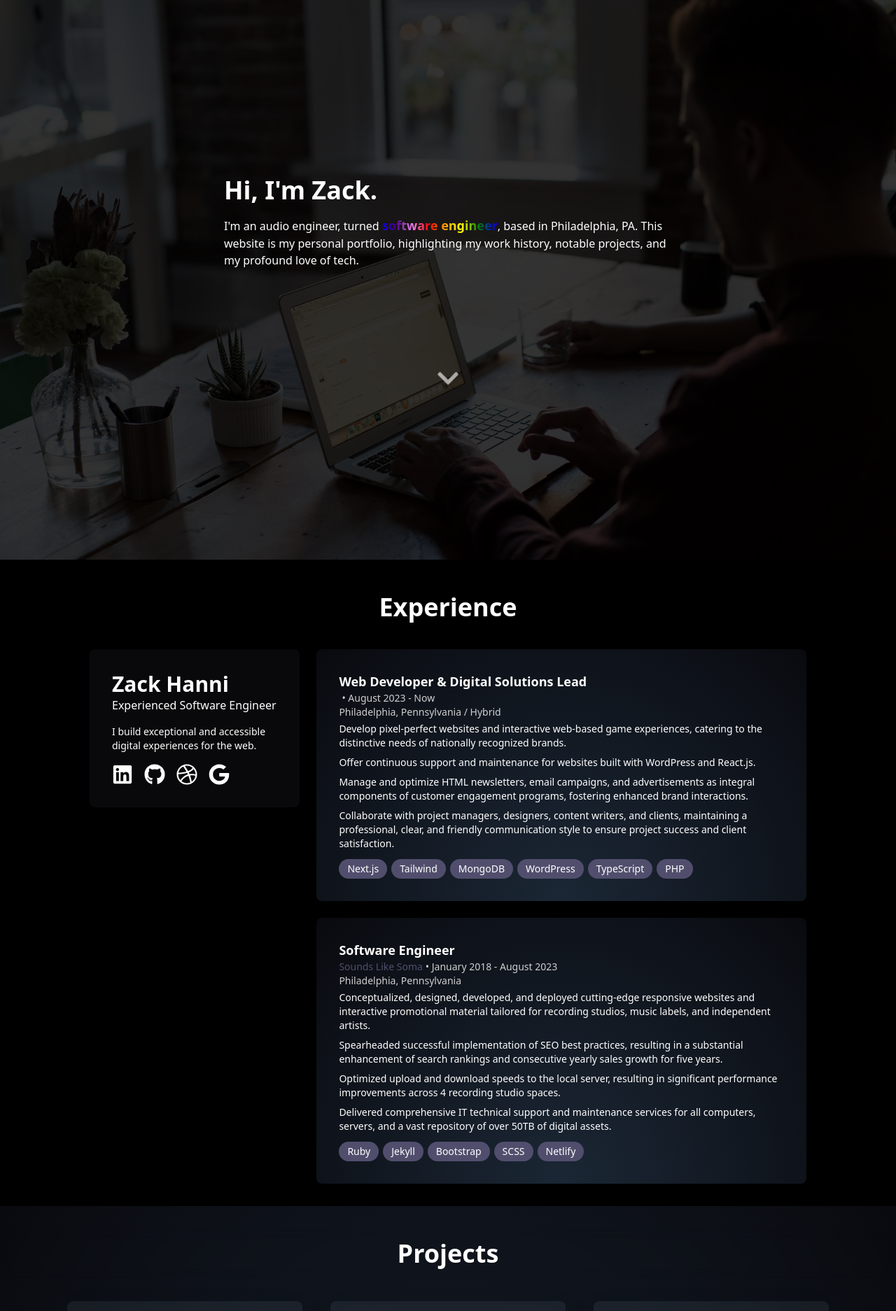
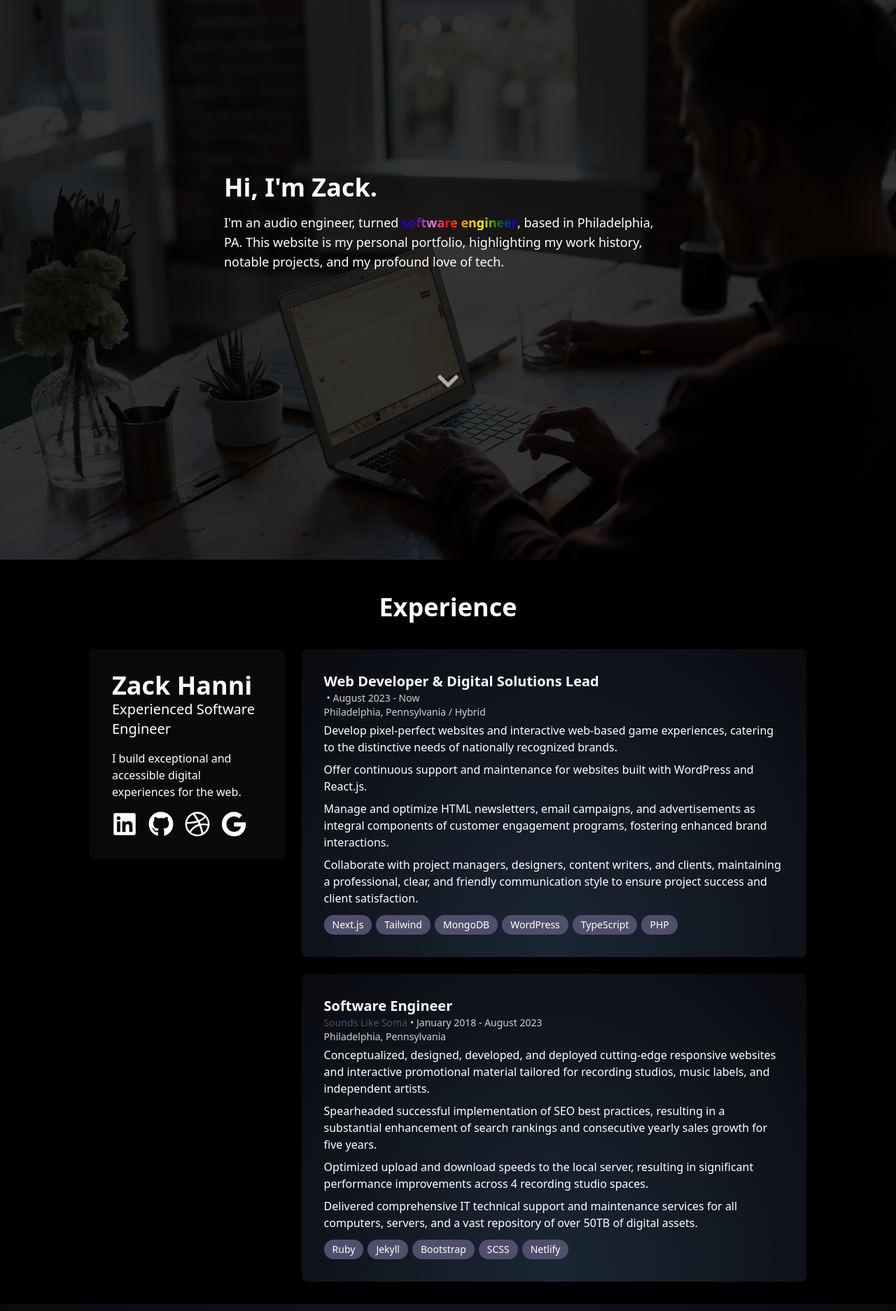
Before and after one commit to zackhanni/zachary.works, a Next.js app: page / in a window 1280 px wide. Shown: the top 1874 px of the page at 70% size. Built offline with nearby package versions, Linux system fonts and the light colour scheme.

Commit message:
increase text size, adjust max-width

```diff
--- a/app/components/About.tsx
+++ b/app/components/About.tsx
@@ -39,7 +39,7 @@ export default function About() {
               className="radial-gradient p-4 sm:p-8
         mt-6 rounded-lg backdrop-blur"
             >
-              <p className="text-3xl font-bold">More About Me</p>
+              <h3 className="text-3xl font-bold">More About Me</h3>
               <p className="py-6">
                 I am eager to contribute my skills and expertise to a dynamic
                 team of motivated professionals dedicated to developing
--- a/app/components/Experience.tsx
+++ b/app/components/Experience.tsx
@@ -15,16 +15,16 @@ export default function Experience() {
         </h2>
         <div className="flex md:max-w-[90%] xl:max-w-[80%] 2xl:max-w-[60%] ">
           <ZackFLoatingCard />
-          <div className="">
+          <div className=" max-w-screen-md">
             {WorkData.map((job) => {
               return (
                 <div
                   key={job.company}
                   className="bg-slate-800/20 p-4 sm:p-8
-        mt-6 rounded-lg radial-gradient backdrop-blur text-sm"
+        mt-6 rounded-lg radial-gradient backdrop-blur"
                 >
-                  <p className="text-lg font-semibold">{job.title}</p>
-                  <div className="text-sm flex text-white/80">
+                  <p className="text-xl font-semibold">{job.title}</p>
+                  <div className=" flex text-white/80 text-sm">
                     <p className="text-[#514E6D] mr-1">{job.company}</p>
                     <p>{job.dateRange}</p>
                   </div>
--- a/app/components/Footer.tsx
+++ b/app/components/Footer.tsx
@@ -5,13 +5,8 @@ import Button from "./Button";
 
 export default function Footer() {
   return (
-    <div className="flex flex-col items-center text-sm mt-16">
+    <div className="flex flex-col items-center mt-16">
       <SocialMedia />
-      {/* <Button
-        name="Resume"
-        password={false}
-        link="https://docs.google.com/document/d/1SzLNz6jHUPfvxQVEV21YptKuoyBZ6UFzQjmPckXFGQY/edit?usp=drive_link"
-      /> */}
       <p className="py-8 max-w-md">
         This website was designed in{" "}
         <a
--- a/app/components/Hero.tsx
+++ b/app/components/Hero.tsx
@@ -17,7 +17,7 @@ function Hero() {
         />
         <div className="px-8 sm:px-16 lg:px-0 absolute md:-translate-x-1/2 -translate-y-1/2 top-1/2 md:left-1/2 text-white max-w-[1200]">
           <p className="text-4xl font-bold">Hi, I&apos;m Zack.</p>
-          <p className="pt-4">
+          <p className="pt-4 text-lg">
             I&apos;m an audio engineer, turned{" "}
             <span id="rainbow" className="font-semibold text-lg">
               software engineer
--- a/app/components/Projects.tsx
+++ b/app/components/Projects.tsx
@@ -17,7 +17,7 @@ function Projects() {
         Projects
       </h2>
 
-      <ul className="card-container min-w-[50%] max-w-[95%] md:max-w-[85%] 2xl:max-w-[60%] m-auto grid gap-10 grid-cols-1 md:grid-cols-2 lg:grid-cols-3 py-8 overflow-hidden ">
+      <ul className="card-container m-auto grid gap-10 grid-cols-1 sm:grid-cols-2 lg:grid-cols-3  overflow-hidden">
         {ProjectsData.map((project) => {
           // eslint-disable-next-line react-hooks/rules-of-hooks
           const { ref, inView } = useInView({
@@ -27,7 +27,7 @@ function Projects() {
 
           return (
             <li
-              className={`card bg-slate-400/10  backdrop-blur p-4 rounded-lg shadow-2xl ${
+              className={`card bg-slate-400/10 w-[300px] backdrop-blur p-4 rounded-lg shadow-2xl ${
                 inView ? "show" : "hide"
               }`}
               key={project.title}
--- a/app/components/SocialMedia.tsx
+++ b/app/components/SocialMedia.tsx
@@ -7,7 +7,7 @@ export default function SocialMedia() {
       {SocialData.map((social) => {
         return (
           <Link key={social.label} href={social.href} target="_blank">
-            <div className="pr-4 text-3xl hover:text-[#514E6D] duration-300">
+            <div className="pr-4 text-4xl hover:text-[#514E6D] duration-300">
               {social.icon}
             </div>
           </Link>
--- a/app/components/ZackFloatingCard.tsx
+++ b/app/components/ZackFloatingCard.tsx
@@ -7,9 +7,9 @@ import { Tilt } from "react-tilt";
 export default function ZackFLoatingCard() {
   return (
     <Tilt className="hidden lg:flex flex-col sticky top-24 w-1/2 h-fit justify-start text-white rounded-lg mt-6 mr-6 p-8 bg-zinc-950">
-      <h2 className="text-3xl font-bold">Zack Hanni</h2>
-      <h3 className="font-medium">Experienced Software Engineer</h3>
-      <p className="my-4 max-w-xs text-sm">
+      <h2 className="text-4xl font-bold">Zack Hanni</h2>
+      <h3 className="text-xl">Experienced Software Engineer</h3>
+      <p className="my-4 max-w-xs">
         I build exceptional and accessible digital experiences for the web.
       </p>
       <SocialMedia />
```
